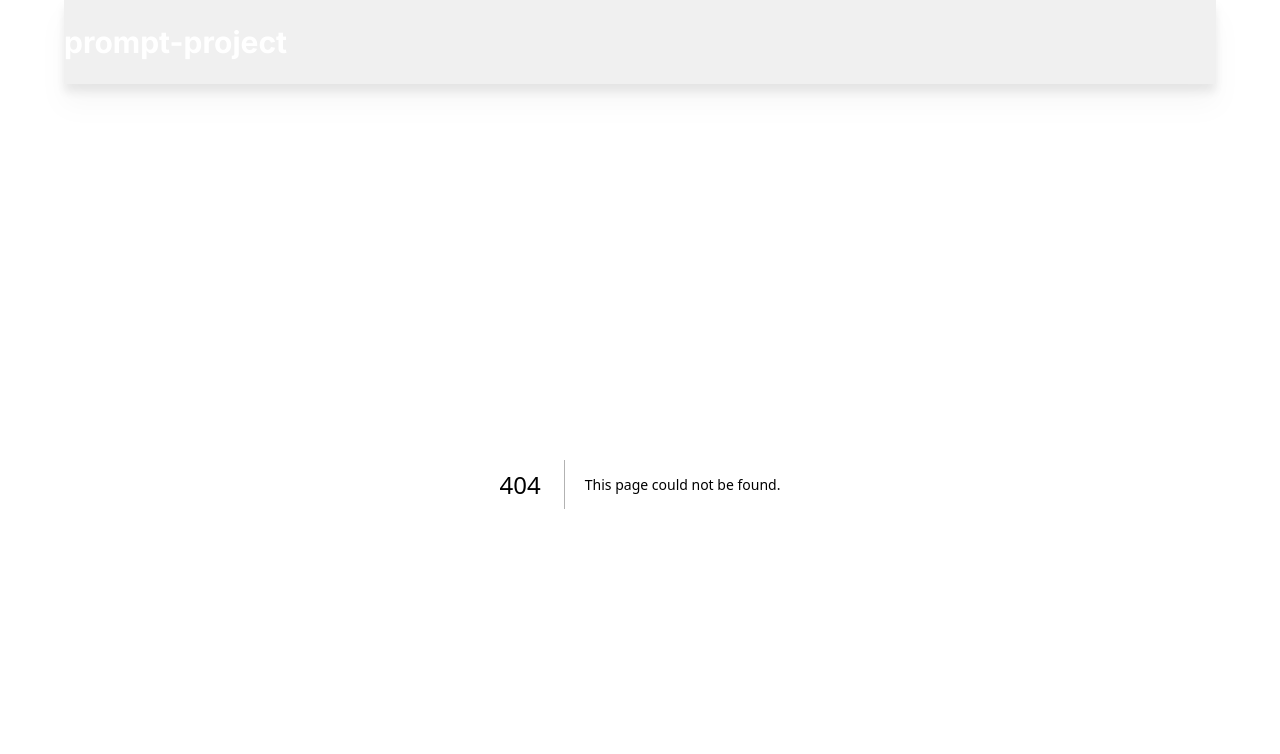
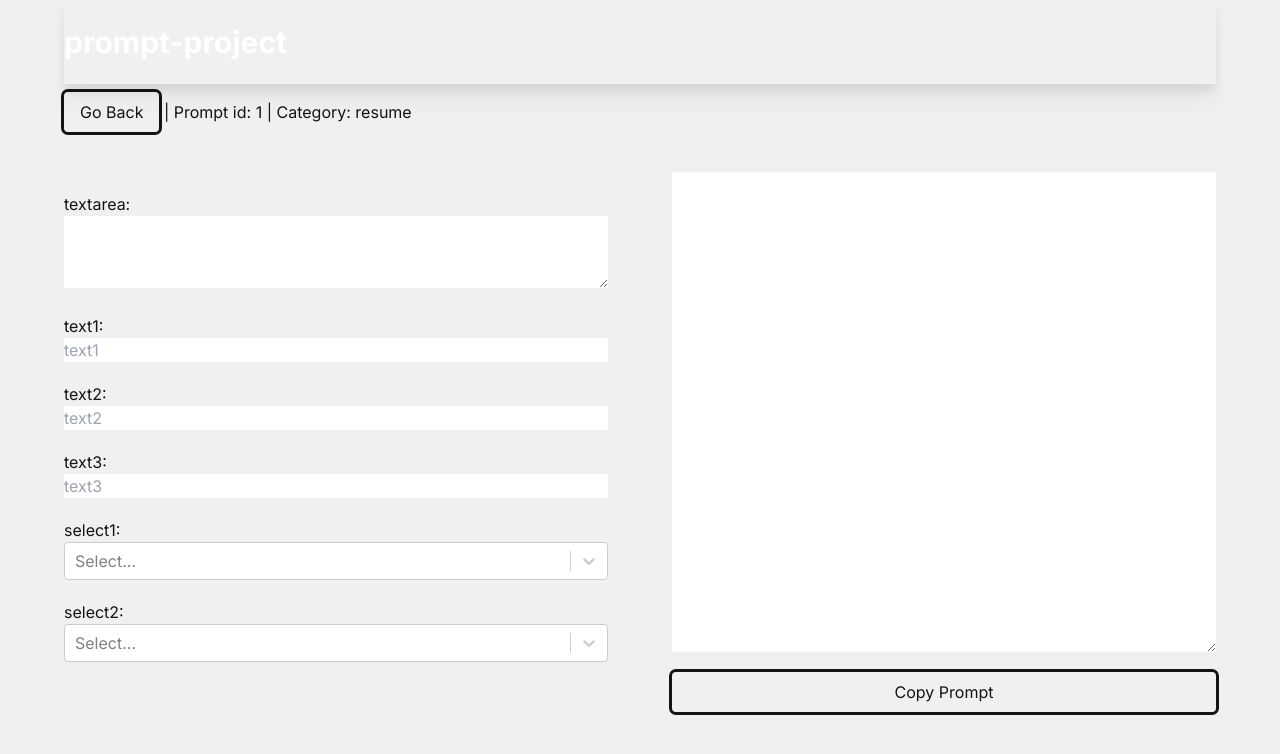
Before and after one commit to emredevsalot/prompt-filler, a Next.js app: page /prompts/1 in a window 1280 px wide. Before the commit this address had no page. Shown: the top 754 px of the page. Built offline with nearby package versions, Linux system fonts and the light colour scheme.

Commit message:
single prompt page

```diff
--- /dev/null
+++ b/app/prompts/[promptId]/page.tsx
@@ -0,0 +1,300 @@
+"use client";
+import { useRef } from "react";
+
+import { Metadata } from "next";
+import Link from "next/link";
+import { notFound } from "next/navigation";
+
+import { Controller, useForm } from "react-hook-form";
+import Select from "react-select";
+
+import Button from "@/app/components/Button";
+
+import prompts from "@/lib/prompts";
+
+type Params = {
+  params: { promptId: string };
+};
+
+export async function generateMetadata({
+  params: { promptId },
+}: Params): Promise<Metadata> {
+  const prompt = prompts.find((p) => p.id.toString() === promptId);
+
+  // Metadata for not found page
+  if (!prompt?.id) {
+    return {
+      title: "Prompt not found",
+    };
+  }
+
+  return {
+    title: "Prompt id: " + prompt?.id,
+    description: `This is the page of prompt ${prompt?.id}.`,
+  };
+}
+
+const PromptPage = ({ params: { promptId } }: Params) => {
+  const prompt = prompts.find((p) => p.id.toString() === promptId);
+
+  if (!prompt?.id) return notFound();
+
+  const { register, handleSubmit, control, watch } = useForm();
+  const textAreaRef = useRef<HTMLTextAreaElement>(null);
+
+  const watchAllFields = watch();
+  console.log(watchAllFields);
+
+  const handleCopy = () => {
+    if (textAreaRef.current) {
+      navigator.clipboard.writeText(textAreaRef.current.value);
+    }
+  };
+
+  const generateFinalText = () => {
+    let finalText: string[] = [];
+    prompt.fields.map((item) => {
+      let fullField: string = "";
+
+      // If field is empty, do nothing.
+      if (!watchAllFields[item.name]) return;
+      // If multiselect is empty, do nothing:
+      if (watchAllFields[item.name].length == 0) return;
+
+      fullField += item.before ? item.before + " " : "";
+      fullField += watchAllFields[item.name];
+      fullField += item.after ? " " + item.after : "";
+      fullField += ".";
+
+      finalText.push(fullField);
+    });
+    return finalText.join("\n");
+  };
+
+  return (
+    <>
+      <div className="mt-2">
+        <Link href="/prompts">
+          <Button>Go Back</Button>
+        </Link>
+        {" | "}
+        Prompt id: {promptId}
+        {" | "}
+        Category: {prompt.category}
+      </div>
+      {/* <Fields /> */}
+      <div className="flex gap-16">
+        {/* LEFT */}
+        <div className="flex flex-col py-10 flex-1">
+          <form onSubmit={handleSubmit((data: any) => console.log(data))}>
+            {prompt.fields.map((f) => {
+              switch (f.type) {
+                case "text":
+                  return (
+                    <div className="my-5" key={f.name}>
+                      <div>{f.name + ": "}</div>
+                      <input
+                        className="w-full"
+                        type={f.type}
+                        placeholder={f.name}
+                        {...register(f.name)}
+                      />
+                    </div>
+                  );
+                case "textarea":
+                  return (
+                    <div className="my-5" key={f.name}>
+                      <div>{f.name + ": "}</div>
+                      <textarea
+                        className="w-full"
+                        {...register(f.name)}
+                        rows={3}
+                      ></textarea>
+                    </div>
+                  );
+
+                case "select":
+                  return (
+                    <div className="my-5" key={f.name}>
+                      <div>{f.name + ": "}</div>
+                      <Controller
+                        control={control}
+                        defaultValue={""}
+                        name={f.name}
+                        render={({ field: { onChange, value } }) => (
+                          <Select
+                            instanceId={f.name}
+                            className="text-black"
+                            value={f.options?.filter((c) =>
+                              value.includes(c.value)
+                            )}
+                            onChange={(val) => onChange(val?.value)}
+                            options={f.options}
+                          />
+                        )}
+                      />
+                    </div>
+                  );
+                case "multiselect":
+                  return (
+                    <div className="my-5" key={f.name}>
+                      <div>
+                        <div>{f.name + ": "}</div>
+                      </div>
+                      <Controller
+                        control={control}
+                        defaultValue={[]}
+                        name={f.name}
+                        render={({ field: { onChange, value } }) => (
+                          <Select
+                            instanceId={f.name}
+                            className="text-black"
+                            value={f.options?.filter((c: any) =>
+                              value.includes(c.value)
+                            )}
+                            onChange={(val) =>
+                              onChange(val.map((c) => c.value))
+                            }
+                            options={f.options}
+                            isMulti
+                          />
+                        )}
+                      />
+                    </div>
+                  );
+                default:
+                  return "";
+              }
+            })}
+
+            {/* <button type="submit">Submit</button> */}
+          </form>
+        </div>
+        {/* RIGHT */}
+        <div className="flex flex-col gap-5 py-10 flex-1">
+          <textarea
+            ref={textAreaRef}
+            rows={20}
+            value={generateFinalText()}
+            readOnly={true}
+          ></textarea>
+          <Button onClick={handleCopy} width="w-full">
+            Copy Prompt
+          </Button>
+        </div>
+      </div>
+    </>
+  );
+
+  // return (
+  //   <div className="flex">
+  //     {/* LEFT */}
+  //     <div className="flex flex-col p-10 flex-1">
+  //       <form onSubmit={handleSubmit((data: any) => console.log(data))}>
+  //         {fields.map((f) => {
+  //           switch (f.type) {
+  //             case "text":
+  //               return (
+  //                 <div className="my-5" key={f.name}>
+  //                   <div>{f.name + ": "}</div>
+  //                   <input
+  //                     className="w-full"
+  //                     type={f.type}
+  //                     placeholder={f.name}
+  //                     {...register(f.name)}
+  //                   />
+  //                 </div>
+  //               );
+  //             case "textarea":
+  //               return (
+  //                 <div className="my-5" key={f.name}>
+  //                   <div>{f.name + ": "}</div>
+  //                   <textarea
+  //                     className="w-full"
+  //                     {...register(f.name)}
+  //                     rows={10}
+  //                   ></textarea>
+  //                 </div>
+  //               );
+
+  //             case "select":
+  //               return (
+  //                 <div className="my-5" key={f.name}>
+  //                   <div>{f.name + ": "}</div>
+  //                   <Controller
+  //                     control={control}
+  //                     defaultValue={""}
+  //                     name={f.name}
+  //                     render={({ field: { onChange, value } }) => (
+  //                       <Select
+  //                         instanceId={f.name}
+  //                         className="text-black"
+  //                         value={f.options?.filter((c) =>
+  //                           value.includes(c.value)
+  //                         )}
+  //                         onChange={(val) => onChange(val?.value)}
+  //                         options={f.options}
+  //                       />
+  //                     )}
+  //                   />
+  //                 </div>
+  //               );
+  //             case "multiselect":
+  //               return (
+  //                 <div className="my-5" key={f.name}>
+  //                   <div>
+  //                     <div>{f.name + ": "}</div>
+  //                   </div>
+  //                   <Controller
+  //                     control={control}
+  //                     defaultValue={[]}
+  //                     name={f.name}
+  //                     render={({ field: { onChange, value } }) => (
+  //                       <Select
+  //                         instanceId={f.name}
+  //                         className="text-black"
+  //                         value={f.options?.filter((c: any) =>
+  //                           value.includes(c.value)
+  //                         )}
+  //                         onChange={(val) => onChange(val.map((c) => c.value))}
+  //                         options={f.options}
+  //                         isMulti
+  //                       />
+  //                     )}
+  //                   />
+  //                 </div>
+  //               );
+  //             default:
+  //               return "";
+  //           }
+  //         })}
+
+  //         {/* <button type="submit">Submit</button> */}
+  //       </form>
+  //     </div>
+  //     {/* RIGHT */}
+  //     <div className="flex flex-col gap-5 p-10 flex-1">
+  //       <textarea
+  //         ref={textAreaRef}
+  //         rows={20}
+  //         value={generateFinalText()}
+  //         readOnly={true}
+  //       ></textarea>
+  //       <button
+  //         className="outline outline-2 outline-white"
+  //         onClick={handleCopy}
+  //       >
+  //         Copy
+  //       </button>
+  //     </div>
+  //   </div>
+  // );
+};
+
+export default PromptPage;
+
+export async function generateStaticParams() {
+  const allPrompts = prompts;
+
+  return allPrompts.map((prompt) => ({ promptId: prompt.id.toString() }));
+}
```
